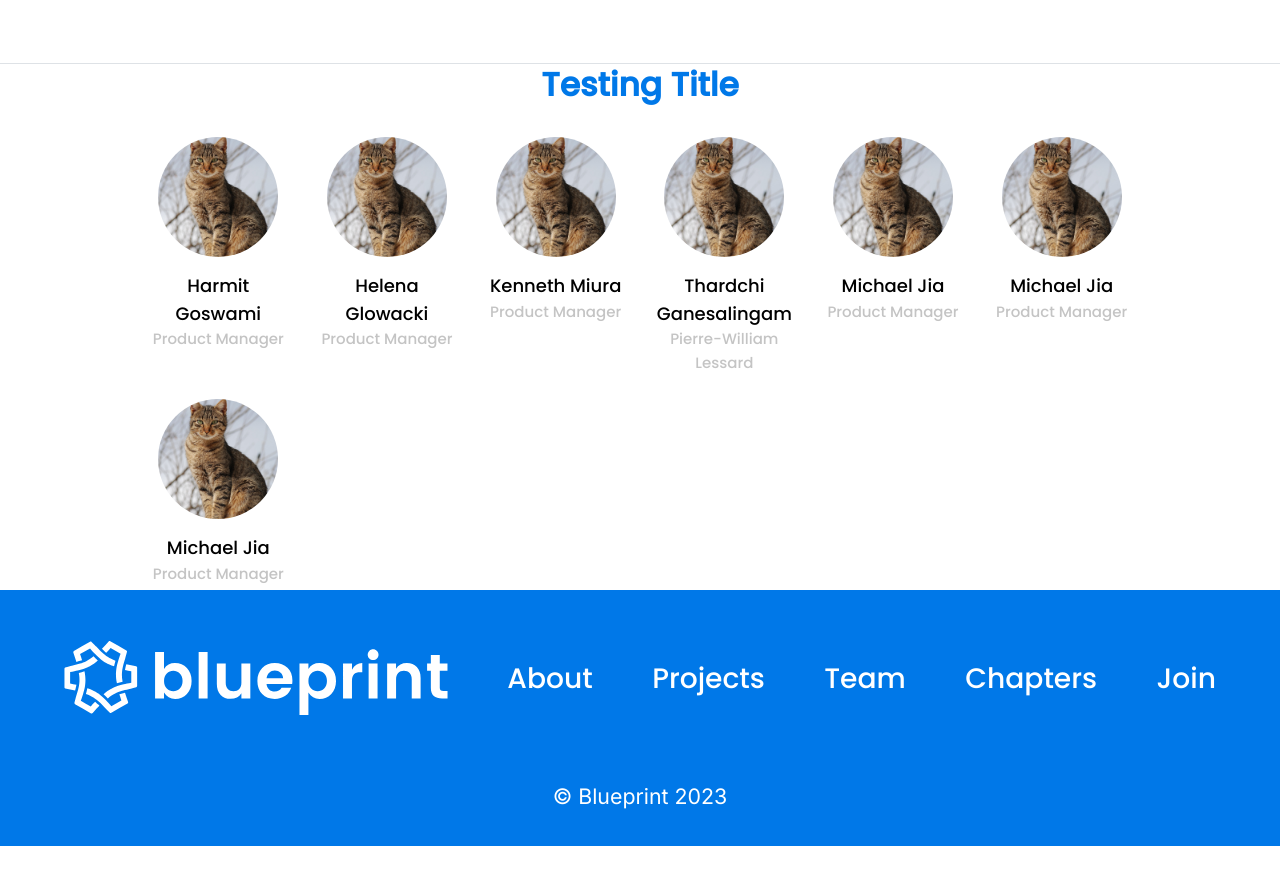
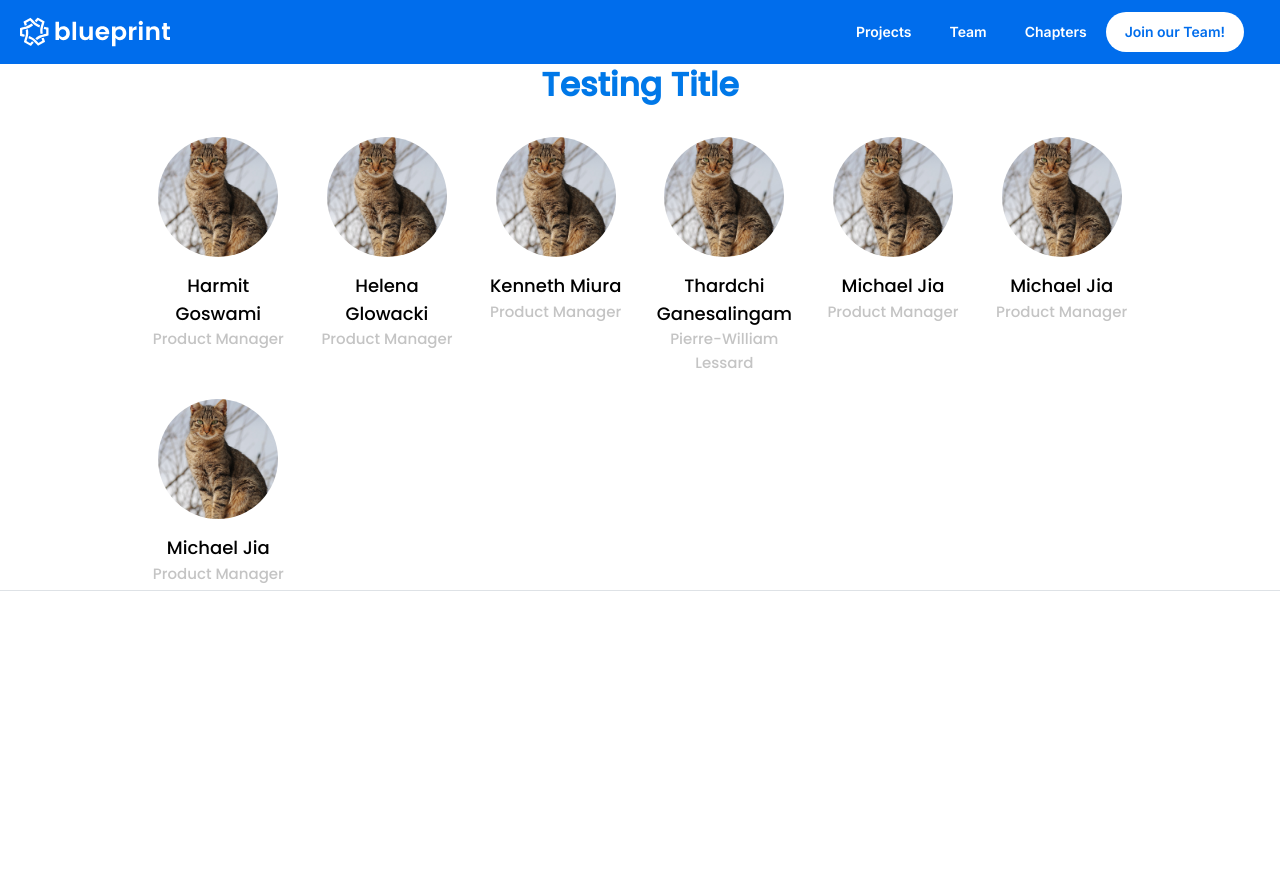
Before and after one commit to uoftblueprint/website-v2, a Next.js app: page / in a window 1280 px wide. Before the commit the page ends 846 px from the top, so only its background shows below. Built offline with nearby package versions, Linux system fonts and the light colour scheme.

Commit message:
completed responsive navbar - appshell nav - added side menu component

```diff
--- /dev/null
+++ b/src/app/layout.js
@@ -0,0 +1,48 @@
+"use client";
+import React, { useState } from "react";
+import { Inter } from "next/font/google";
+import "@mantine/core/styles.css";
+import { MantineProvider, AppShell } from "@mantine/core";
+import Navbar from "@/components/Navbar/Navbar";
+import SideNavMenu from "@/components/Navbar/SideNavMenu";
+
+const inter = Inter({ subsets: ["latin"] });
+
+export default function RootLayout({ children }) {
+  const [opened, setOpened] = useState(false);
+  return (
+    <html lang="en">
+      <body className={inter.className}>
+        <MantineProvider>
+          <AppShell
+            header={{ height: "8vh" }}
+            footer={{ height: "283px" }} // adjust based on footer height
+            style={{ position: "relative" }}
+            navbar={{
+              width: 300,
+              breakpoint: "sm",
+              collapsed: { mobile: !opened, desktop: true },
+            }}
+          >
+            <AppShell.Header>
+              <Navbar opened={opened} toggleOpened={() => setOpened(!opened)} />
+            </AppShell.Header>
+
+            <AppShell.Navbar>
+              <SideNavMenu
+                opened={opened}
+                toggleOpened={() => setOpened(!opened)}
+              />
+            </AppShell.Navbar>
+
+            <AppShell.Main>{children}</AppShell.Main>
+
+            <AppShell.Footer style={{ position: "absolute" }}>
+              {/* add footer here! */}
+            </AppShell.Footer>
+          </AppShell>
+        </MantineProvider>
+      </body>
+    </html>
+  );
+}
--- a/src/components/Navbar/Navbar.css
+++ b/src/components/Navbar/Navbar.css
@@ -41,8 +41,7 @@
 .nav-join-btn{
     --button-radius: 20px;
     --button-height: 40px;
-    background-color: transparent;
-    color: var(--clr-light);
+    color: var(--clr-hl1);
     transition: color .3s ease-in-out, background-color .3s ease-in-out;
 }
 
--- a/src/components/Navbar/Navbar.tsx
+++ b/src/components/Navbar/Navbar.tsx
@@ -1,6 +1,8 @@
+import React, { useState } from "react";
 import Image from "next/image";
-import { Button } from "@mantine/core";
+import { Burger, Button, Container, Transition } from "@mantine/core";
 import "@/components/Navbar/Navbar.css";
+import "@/components/Navbar/SideNavMenu.css";
 import "@mantine/core/styles.css";
 
 const links = [
@@ -14,7 +16,6 @@ const items = links.map((link) => (
     variant="transparent"
     component="a"
     href={link.link}
-    key={link.link}
     color="white"
     classNames={{ label: "nav-link" }}
   >
@@ -22,7 +23,13 @@ const items = links.map((link) => (
   </Button>
 ));
 
-function Navbar() {
+items.push(
+  <Button variant="filled" color="#FFFFFF" className="nav-join-btn">
+    Join our Team!
+  </Button>,
+);
+
+function Navbar({ opened, toggleOpened }) {
   return (
     <header className="nav">
       <a className="nav-logo_tag" href="/">
@@ -34,10 +41,14 @@ function Navbar() {
         />
       </a>
       <div className="nav-menu_container">
-        {items}
-        <Button variant="outline" color="white" className="nav-join-btn">
-          Join our Team!
-        </Button>
+        <Container visibleFrom="sm">{items}</Container>
+        <Burger
+          opened={opened}
+          onClick={toggleOpened}
+          hiddenFrom="sm"
+          size="md"
+          color="#FFFFFF"
+        />
       </div>
     </header>
   );
--- /dev/null
+++ b/src/components/Navbar/SideNavMenu.css
@@ -0,0 +1,23 @@
+.side-nav{
+    --clr-light: #FFFFFF;
+    --clr-hl1: #006DEC;
+
+    display: flex;
+}
+
+.side-menu{
+    padding: 20px;
+    background-color: var(--clr-hl1);
+    width: 75vw;
+    height: 100vh;
+
+    display: flex;
+    flex-direction: column;
+    align-items: start;
+    row-gap: 10px;
+
+}
+
+.side-nav-link{
+    --button-padding-x: 0px;
+}
--- /dev/null
+++ b/src/components/Navbar/SideNavMenu.tsx
@@ -0,0 +1,30 @@
+import React from 'react'
+import { Button, UnstyledButton } from '@mantine/core';
+import "@/components/Navbar/SideNavMenu.css"
+
+
+const links = [
+    { link: '/projects', label: 'Projects' },
+    { link: '/team', label: 'Team' },
+    { link: '/chapters', label: 'Chapters' },
+  ];
+
+const items = links.map((link) =>
+    <Button variant="transparent" component="a" href={link.link} color="white" className="side-nav-link">{link.label}</Button>
+)
+
+items.push(
+    <Button variant="filled" color="white" className="nav-join-btn">Join our Team!</Button>
+)
+
+function SideNavMenu() {
+  return (
+    <div className='side-nav'>
+        <div className='side-menu'>
+            {items}
+        </div>
+    </div>
+  )
+}
+
+export default SideNavMenu
```
